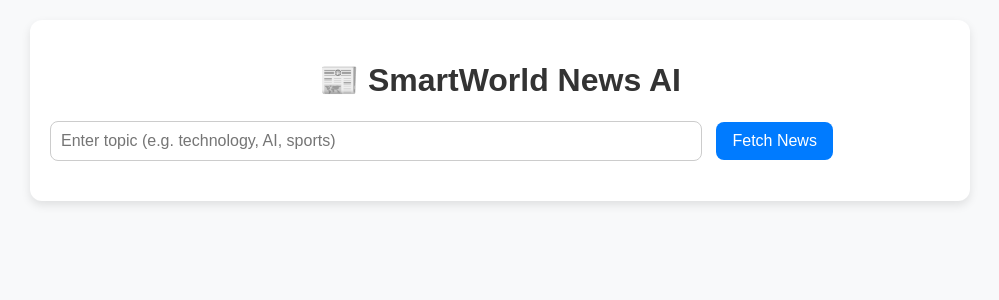
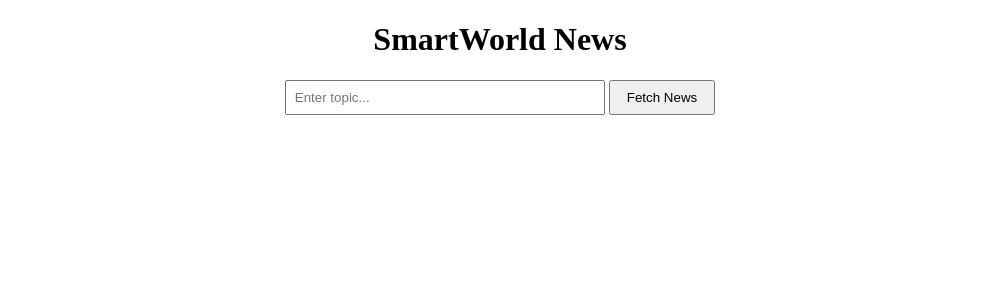
Before and after one commit to ArindamSen5/smartworldnewsRailway, a Python web app: template templates/index.html in a window 1280 px wide. Shown: the top 300 px of the page, without its empty margins (140-1139 px from the left). Run offline with Jinja, Linux system fonts and the light colour scheme; the template is opened without the code that fills it, so the values that code supplies are empty.

Commit message:
Refactor index.html for improved layout and functionality
Updated the title and modified the layout and styles. Changed the news fetching logic to improve functionality and user experience.

```diff
--- a/templates/index.html
+++ b/templates/index.html
@@ -3,82 +3,46 @@
 <head>
   <meta charset="UTF-8" />
   <meta name="viewport" content="width=device-width, initial-scale=1.0" />
-  <title>SmartWorld News AI</title>
-
-  <script async
-    src="https://pagead2.googlesyndication.com/pagead/js/adsbygoogle.js?client=pub-1511379920245657"
-    crossorigin="anonymous"></script>
+  <title>SmartWorld News</title>
   <style>
-    body { font-family: Arial, sans-serif; background: #f8f9fa; margin: 0; padding: 20px; }
-    #container { max-width: 900px; margin: auto; background: white; padding: 20px; border-radius: 12px; box-shadow: 0 4px 10px rgba(0,0,0,0.1); }
-    h1 { text-align: center; color: #333; }
-    input { width: 70%; padding: 10px; border: 1px solid #ccc; border-radius: 8px; font-size: 16px; }
-    button { padding: 10px 16px; margin-left: 10px; font-size: 16px; cursor: pointer; border: none; background: #007bff; color: white; border-radius: 8px; }
-    button:hover { background: #0056b3; }
-    #news-container { margin-top: 20px; }
-    .article { margin-bottom: 20px; border-bottom: 1px solid #eee; padding-bottom: 10px; }
-    .article h3 { margin: 0; }
+    <script async src="https://pagead2.googlesyndication.com/pagead/js/adsbygoogle.js?client=ca-pub-1511379920245657"
+     crossorigin="anonymous"></script>
+    body { font-family: Arial; background: #f9f9f9; margin: 0; padding: 20px; }
+    h1 { text-align: center; }
+    input { padding: 8px; width: 300px; }
+    button { padding: 8px 16px; }
+    .article { background: #fff; margin: 10px 0; padding: 15px; border-radius: 8px; box-shadow: 0 2px 5px rgba(0,0,0,0.1); }
+    a { text-decoration: none; color: #007bff; }
   </style>
 </head>
 <body>
-  <div id="container">
-    <h1>📰 SmartWorld News AI</h1>
-    <div>
-      <input id="topic" placeholder="Enter topic (e.g. technology, AI, sports)" />
-      <button id="fetchBtn">Fetch News</button>
-    </div>
-    <div id="news-container"></div>
-
-    <ins class="adsbygoogle"
-         style="display:block;margin:20px 0"
-         data-ad-client="pub-1511379920245657"
-         data-ad-slot="9876543210"
-         data-ad-format="auto"
-         data-full-width-responsive="true"></ins>
-    <script>
-      (adsbygoogle = window.adsbygoogle || []).push({});
-    </script>
+  <h1>SmartWorld News</h1>
+  <div style="text-align:center;">
+    <input type="text" id="topic" placeholder="Enter topic..." />
+    <button onclick="fetchNews()">Fetch News</button>
   </div>
+  <div id="news"></div>
 
   <script>
-    const apiBase = window.location.origin; // works on local + Railway
-    const topicInput = document.getElementById("topic");
-    const newsContainer = document.getElementById("news-container");
-
     async function fetchNews() {
-      const topic = topicInput.value.trim() || "world";
-      newsContainer.innerHTML = `<p>Fetching news for <b>${topic}</b>...</p>`;
-
-      try {
-        const res = await fetch(`${apiBase}/api/news?topic=${encodeURIComponent(topic)}`);
-        if (!res.ok) throw new Error(`Server returned ${res.status}`);
-        const data = await res.json();
-
-        if (!data.articles || data.articles.length === 0) {
-          newsContainer.innerHTML = "<p>No articles found.</p>";
-          return;
-        }
-
-        newsContainer.innerHTML = data.articles.map(a => `
-          <div class="article">
-            <a href="${a.url}" target="_blank"><h3>${a.title}</h3></a>
-            <p>${a.summary || ""}</p>
-            <small>Source: ${a.source || "Unknown"}</small>
-          </div>
-        `).join("");
-      } catch (err) {
-        console.error("Fetch error:", err);
-        newsContainer.innerHTML = "<p>Error fetching news. Check console logs.</p>";
+      const topic = document.getElementById('topic').value || 'technology';
+      const response = await fetch(`/api/news?topic=${topic}`);
+      const data = await response.json();
+      const container = document.getElementById('news');
+      container.innerHTML = '';
+      if (data.articles) {
+        data.articles.forEach(article => {
+          const div = document.createElement('div');
+          div.className = 'article';
+          div.innerHTML = `<h3><a href="${article.url}" target="_blank">${article.title}</a></h3>
+                           <p>${article.summary || 'No description available.'}</p>
+                           <small>Source: ${article.source}</small>`;
+          container.appendChild(div);
+        });
+      } else {
+        container.innerHTML = '<p>No articles found.</p>';
       }
     }
-
-    // Click event
-    document.getElementById("fetchBtn").addEventListener("click", fetchNews);
-
-    // Press Enter to search
-    topicInput.addEventListener("keyup", (e) => {
-      if (e.key === "Enter") fetchNews();
-    });
   </script>
 </body>
 </html>
```
